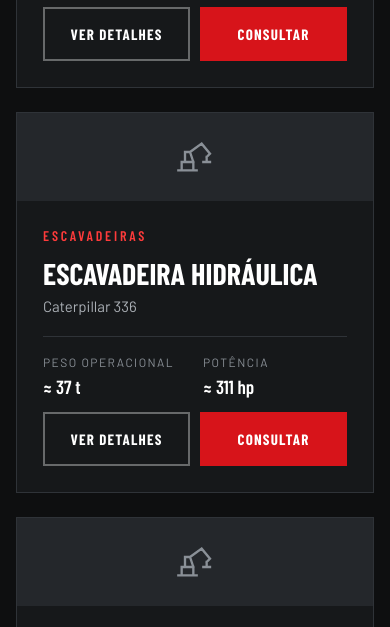
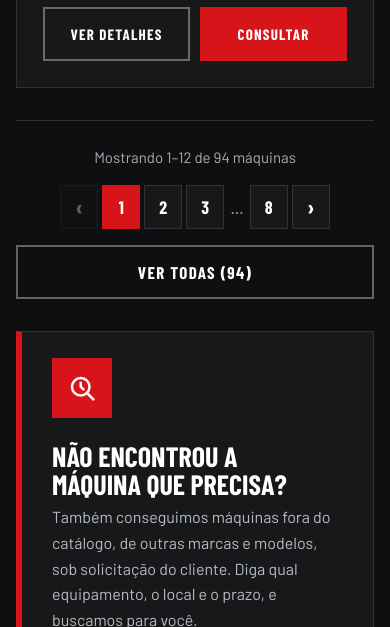
Before and after one commit to leonhard21/almeida-techmaq, a plain HTML site: page catalogo.html in a window 390 px wide. Shown: the part 6579-7206 px from the top of the page. Drawn offline with nearby package versions, Linux system fonts and the light colour scheme; a web font is replaced by a local one.

Commit message:
Catálogo com paginação de 12 máquinas e opção de ver todas

```diff
--- a/catalogo.html
+++ b/catalogo.html
@@ -111,6 +111,7 @@
     <span class="label">Categoria</span>
   </div>
   <div class="maq-grid" id="maq-grid" aria-live="polite"></div>
+  <nav class="paginas" id="paginas" aria-label="Páginas do catálogo"></nav>
   <aside class="encomenda" aria-labelledby="enc-t">
     <span class="loc-ic"><svg class="ic"><use href="#i-search"/></svg></span>
     <div><h3 id="enc-t">Não encontrou a máquina que precisa?</h3>
--- a/catalogo.js
+++ b/catalogo.js
@@ -242,13 +242,53 @@ const conta=c=>MAQUINAS.filter(m=>m.cat===c).length;
 filtros.insertAdjacentHTML('beforeend',`<button class="chip" data-cat="todas" aria-pressed="true"><i></i>Todas (${MAQUINAS.length})</button>`+
   ORDEM.filter(conta).map(c=>`<button class="chip" data-cat="${c}" aria-pressed="false"><i></i>${esc(CATS[c].label)} (${conta(c)})</button>`).join(''));
 const chips=[...filtros.querySelectorAll('.chip')];
+
+// paginação: 12 máquinas por página, com a opção de ver todas de uma vez
+const POR_PAG=12, paginas=document.getElementById('paginas');
+let catAtual='todas', pag=1, verTodas=false;
+// números das páginas, com reticências quando são muitas: 1 2 3 4 … 8 · 1 … 4 5 6 … 8 · 1 … 5 6 7 8
+// no celular cabem menos botões: 1 2 3 … 8 · 1 … 4 … 8
+const estreito=matchMedia('(max-width:480px)');
+const numeros=(n,total)=>{
+  const raio=estreito.matches?0:1, borda=estreito.matches?3:5;
+  if(total<=borda+2) return [...Array(total)].map((_,i)=>i+1);
+  let ini=Math.max(2,Math.min(n-raio,total-borda+1)), fim=Math.min(total-1,Math.max(n+raio,borda));
+  if(ini===3) ini=2; if(fim===total-2) fim=total-1; // reticências nunca escondem uma página só
+  return [1,...(ini>2?['…']:[]),...[...Array(fim-ini+1)].map((_,i)=>ini+i),...(fim<total-1?['…']:[]),total];
+};
+const mostrar=()=>{
+  const cards=[...grid.querySelectorAll('.maq')], ok=cards.filter(c=>catAtual==='todas'||c.dataset.cat===catAtual);
+  const total=Math.max(1,Math.ceil(ok.length/POR_PAG)); pag=Math.min(pag,total);
+  const ini=verTodas?0:(pag-1)*POR_PAG, fim=verTodas?ok.length:Math.min(ini+POR_PAG,ok.length);
+  cards.forEach(c=>c.hidden=true); ok.slice(ini,fim).forEach(c=>c.hidden=false);
+  grid.querySelector('.maq-vazio').hidden=ok.length>0;
+  const dividir=ok.length>POR_PAG;
+  paginas.hidden=!ok.length;
+  paginas.innerHTML=`<p class="pag-info">Mostrando ${ok.length?ini+1:0}–${fim} de ${ok.length} máquinas</p>`+
+    (dividir&&!verTodas?`<div class="pag-nums">
+      <button type="button" class="pag-seta" data-pag="${pag-1}" ${pag===1?'disabled':''} aria-label="Página anterior">‹</button>
+      ${numeros(pag,total).map(i=>i==='…'?'<span aria-hidden="true">…</span>':`<button type="button" data-pag="${i}" aria-label="Página ${i}"${i===pag?' aria-current="page"':''}>${i}</button>`).join('')}
+      <button type="button" class="pag-seta" data-pag="${pag+1}" ${pag===total?'disabled':''} aria-label="Próxima página">›</button></div>`:'')+
+    (dividir?`<button type="button" class="pag-modo btn btn-outline">${verTodas?'Ver em páginas':`Ver todas (${ok.length})`}</button>`:'');
+};
+// volta para o topo do catálogo ao trocar de página, para o cliente começar pela primeira máquina
+const subir=()=>document.getElementById('catalogo').scrollIntoView({behavior:matchMedia('(prefers-reduced-motion: reduce)').matches?'auto':'smooth'});
+paginas.addEventListener('click',e=>{
+  const b=e.target.closest('button'); if(!b||b.disabled) return;
+  if(b.classList.contains('pag-modo')){ verTodas=!verTodas; pag=1; mostrar(); paginas.querySelector('.pag-modo').focus({preventScroll:true}); if(!verTodas) subir(); return; }
+  pag=+b.dataset.pag; mostrar(); subir();
+  // quem navega pelo teclado continua na primeira máquina da nova página
+  grid.querySelector('.maq:not([hidden]) .maq-ver')?.focus({preventScroll:true});
+});
+
+estreito.addEventListener('change',()=>mostrar());
+
 const filtrar=cat=>{
   chips.forEach(c=>c.setAttribute('aria-pressed',c.dataset.cat===cat));
-  let n=0; grid.querySelectorAll('.maq').forEach(m=>{const ok=cat==='todas'||m.dataset.cat===cat; m.hidden=!ok; n+=ok;});
-  grid.querySelector('.maq-vazio').hidden=n>0;
+  catAtual=cat; pag=1; mostrar();
   // no celular os filtros rolam de lado: deixa o escolhido à vista
   const ativo=chips.find(c=>c.dataset.cat===cat); if(ativo) filtros.scrollLeft=ativo.offsetLeft-filtros.offsetLeft-16;
 };
 chips.forEach(c=>c.addEventListener('click',()=>filtrar(c.dataset.cat)));
 const inicial=new URLSearchParams(location.search).get('cat');
-if(chips.some(c=>c.dataset.cat===inicial)) filtrar(inicial);
+filtrar(chips.some(c=>c.dataset.cat===inicial)?inicial:'todas');
--- a/styles.css
+++ b/styles.css
@@ -501,3 +501,21 @@ header.nav.menu-aberto{background:var(--black)}
 .voltar{display:inline-flex;align-items:center;gap:8px;color:var(--on-dark);font-family:var(--head);font-weight:600;font-size:15px;letter-spacing:.12em;text-transform:uppercase;text-decoration:none;margin-bottom:22px;padding:8px 0}
 .voltar .ic{width:16px;height:16px;transform:rotate(180deg)}
 .voltar:hover{color:#fff}
+
+/* paginação do catálogo */
+.paginas{display:flex;align-items:center;justify-content:space-between;gap:16px 24px;flex-wrap:wrap;margin-top:32px;padding-top:24px;border-top:1px solid var(--line)}
+.pag-info{color:var(--muted-dark);font-size:15px}
+.pag-nums{display:flex;align-items:center;gap:6px}
+.pag-nums button{min-width:44px;height:44px;padding:0 10px;background:var(--black-2);border:1px solid var(--line);color:#fff;font-family:var(--head);font-weight:700;font-size:18px;cursor:pointer;transition:border-color .2s,background .2s}
+.pag-nums button:hover:not(:disabled){border-color:var(--red)}
+.pag-nums button[aria-current="page"]{background:var(--red);border-color:var(--red)}
+.pag-nums button:disabled{opacity:.35;cursor:default}
+.pag-nums span{color:var(--muted-dark);padding:0 2px}
+.pag-nums .pag-seta{font-size:24px;line-height:1}
+@media (max-width:720px){
+  .paginas{flex-direction:column;align-items:stretch;text-align:center}
+  .pag-nums{justify-content:center}
+  .pag-nums{gap:4px}
+  .pag-modo{justify-content:center}
+  .pag-nums button{min-width:38px;height:44px;padding:0 6px}
+}
```
